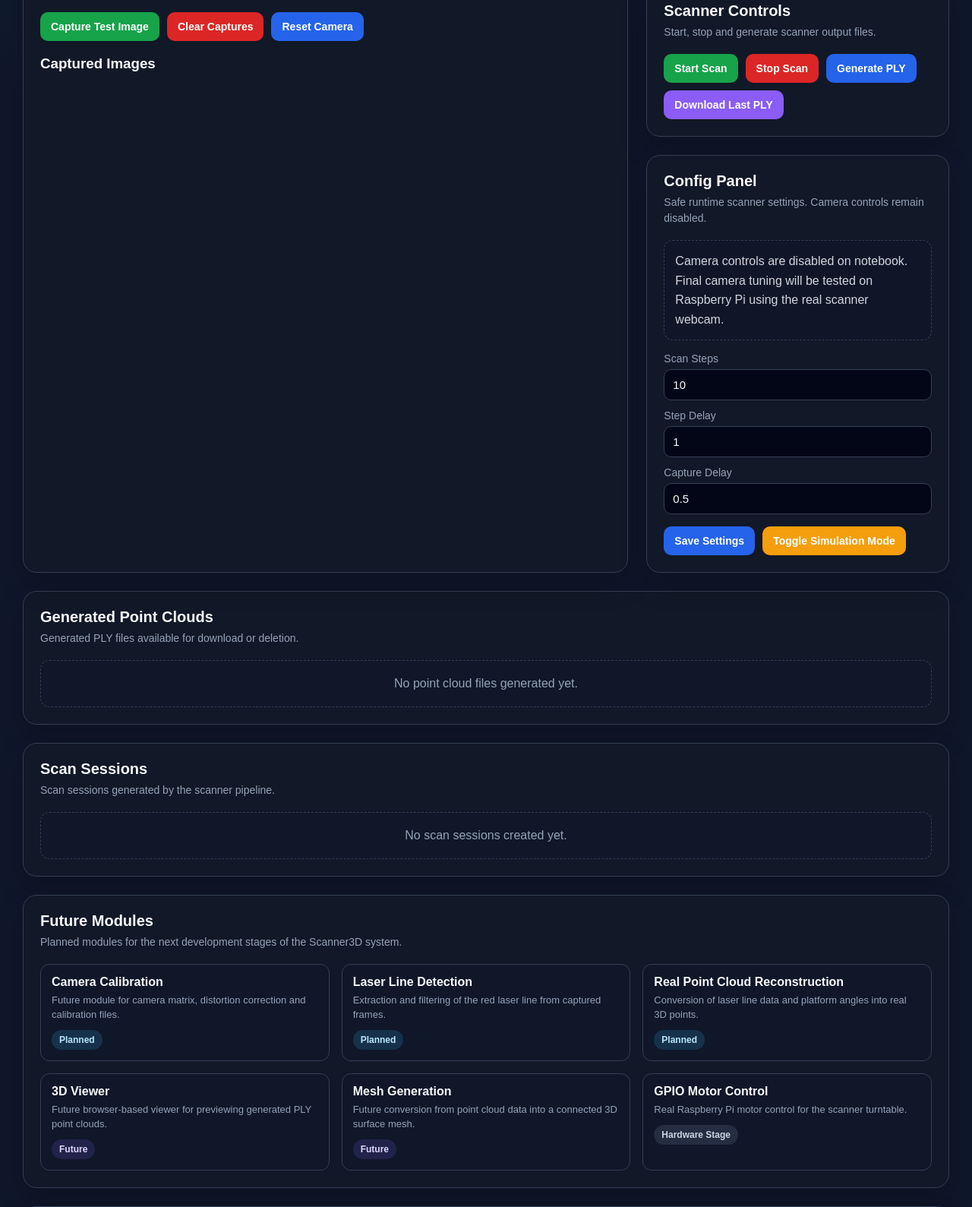
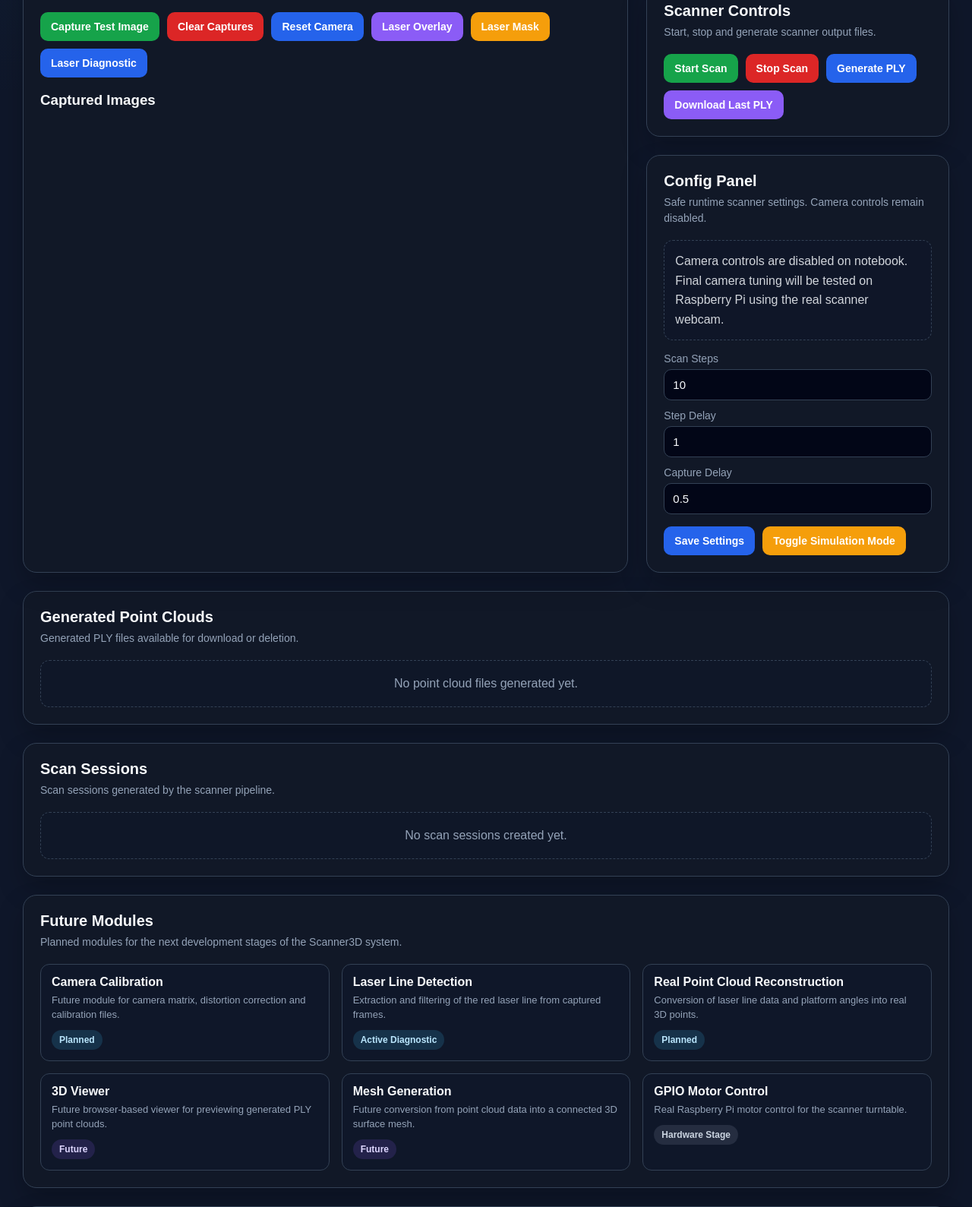
Before and after one commit to AugustoSalvego/scanner3d-raspberrypi, a Flask app: page / in a window 1280 px wide. Shown: the part 786-2375 px from the top of the page at 76% size. Run offline with Flask 3, Linux system fonts and the light colour scheme; data that the repository does not hold is empty; some libraries are stand-ins or nearby versions.

Commit message:
Add laser line diagnostic streams

```diff
--- /dev/null
+++ b/scanner_core/laser_detection.py
@@ -0,0 +1,108 @@
+import cv2
+import numpy as np
+
+
+DEFAULT_HSV_RANGES = (
+    (np.array([0, 60, 60]), np.array([15, 255, 255])),
+    (np.array([165, 60, 60]), np.array([180, 255, 255])),
+)
+
+
+def create_laser_mask(frame):
+    hsv = cv2.cvtColor(frame, cv2.COLOR_BGR2HSV)
+
+    mask = None
+
+    for lower_bound, upper_bound in DEFAULT_HSV_RANGES:
+        current_mask = cv2.inRange(
+            hsv,
+            lower_bound,
+            upper_bound
+        )
+
+        if mask is None:
+            mask = current_mask
+        else:
+            mask = cv2.bitwise_or(mask, current_mask)
+
+    kernel = np.ones((3, 3), np.uint8)
+
+    mask = cv2.morphologyEx(
+        mask,
+        cv2.MORPH_OPEN,
+        kernel
+    )
+
+    mask = cv2.morphologyEx(
+        mask,
+        cv2.MORPH_CLOSE,
+        kernel
+    )
+
+    return mask
+
+
+def create_laser_overlay(frame):
+    mask = create_laser_mask(frame)
+
+    red_layer = np.zeros_like(frame)
+    red_layer[:, :, 2] = mask
+
+    overlay = cv2.addWeighted(
+        frame,
+        0.75,
+        red_layer,
+        0.85,
+        0
+    )
+
+    return overlay
+
+
+def encode_laser_mask(frame):
+    mask = create_laser_mask(frame)
+
+    success, buffer = cv2.imencode(
+        ".jpg",
+        mask
+    )
+
+    if not success:
+        return None
+
+    return buffer.tobytes()
+
+
+def encode_laser_overlay(frame):
+    overlay = create_laser_overlay(frame)
+
+    success, buffer = cv2.imencode(
+        ".jpg",
+        overlay
+    )
+
+    if not success:
+        return None
+
+    return buffer.tobytes()
+
+
+def analyze_laser_frame(frame):
+    mask = create_laser_mask(frame)
+
+    laser_pixels = int(
+        np.count_nonzero(mask)
+    )
+
+    height, width = mask.shape
+    total_pixels = width * height
+
+    return {
+        "width": width,
+        "height": height,
+        "laser_pixels": laser_pixels,
+        "laser_coverage_percent": round(
+            (laser_pixels / float(total_pixels)) * 100,
+            4
+        ),
+    }
--- a/web_interface/app.py
+++ b/web_interface/app.py
@@ -14,6 +14,7 @@ import time
 
 from scanner_core.camera import capture
 from scanner_core.camera import encode_frame
+from scanner_core.camera import get_frame
 from scanner_core.camera import release
 from scanner_core.config import OUTPUT_FOLDER
 from scanner_core.config import POINT_CLOUD_FILE
@@ -35,6 +36,9 @@ from web_interface.api_response import api_error
 from scanner_core.calibration import get_calibration_status
 from scanner_core.calibration import create_default_calibration_files
 from scanner_core.viewer import get_viewer_status
+from scanner_core.laser_detection import analyze_laser_frame
+from scanner_core.laser_detection import encode_laser_mask
+from scanner_core.laser_detection import encode_laser_overlay
 
 app = Flask(__name__)
 
@@ -87,6 +91,82 @@ def get_safe_ply_path(filename):
         return None
 
     return filepath
+
+
+def generate_laser_mask_frames():
+    while True:
+        frame = get_frame()
+
+        if frame is None:
+            time.sleep(0.05)
+            continue
+
+        encoded_frame = encode_laser_mask(frame)
+
+        if encoded_frame is None:
+            time.sleep(0.05)
+            continue
+
+        yield (
+            b"--frame\r\n"
+            b"Content-Type: image/jpeg\r\n\r\n"
+            + encoded_frame
+            + b"\r\n"
+        )
+
+
+def generate_laser_overlay_frames():
+    while True:
+        frame = get_frame()
+
+        if frame is None:
+            time.sleep(0.05)
+            continue
+
+        encoded_frame = encode_laser_overlay(frame)
+
+        if encoded_frame is None:
+            time.sleep(0.05)
+            continue
+
+        yield (
+            b"--frame\r\n"
+            b"Content-Type: image/jpeg\r\n\r\n"
+            + encoded_frame
+            + b"\r\n"
+        )
+
+
+@app.route("/laser-mask-video")
+def laser_mask_video():
+    return Response(
+        generate_laser_mask_frames(),
+        mimetype="multipart/x-mixed-replace; boundary=frame"
+    )
+
+
+@app.route("/laser-overlay-video")
+def laser_overlay_video():
+    return Response(
+        generate_laser_overlay_frames(),
+        mimetype="multipart/x-mixed-replace; boundary=frame"
+    )
+
+
+@app.route("/laser-diagnostic")
+def laser_diagnostic():
+    frame = get_frame()
+
+    if frame is None:
+        return api_error(
+            message="No camera frame available",
+            status_code=500
+        )
+
+    return api_success(
+        message="Laser diagnostic generated",
+        data=analyze_laser_frame(frame)
+    )
 
 
 @app.route("/")
--- a/web_interface/templates/index.html
+++ b/web_interface/templates/index.html
@@ -582,6 +582,18 @@
             </button>
 
             <button onclick="resetCamera()">Reset Camera</button>
+
+            <button class="btn-purple" onclick="window.open('/laser-overlay-video', '_blank')">
+              Laser Overlay
+            </button>
+
+            <button class="btn-warning" onclick="window.open('/laser-mask-video', '_blank')">
+              Laser Mask
+            </button>
+
+            <button onclick="runLaserDiagnostic()">
+              Laser Diagnostic
+            </button>
           </div>
 
           <h3>Captured Images</h3>
@@ -778,7 +790,7 @@
               Extraction and filtering of the red laser line from captured
               frames.
             </div>
-            <span class="module-badge module-planned">Planned</span>
+            <span class="module-badge module-planned">Active Diagnostic</span>
           </div>
 
           <div class="module-card">
@@ -857,6 +869,25 @@
         }
 
         return data;
+      }
+
+
+      async function runLaserDiagnostic() {
+        try {
+          const result = await requestJson("/laser-diagnostic");
+          const data = result.data || {};
+
+          showMessage(
+            "Laser pixels: " +
+              data.laser_pixels +
+              " | Coverage: " +
+              data.laser_coverage_percent +
+              "%",
+            "info",
+          );
+        } catch (error) {
+          showMessage(error.message, "error");
+        }
       }
 
       async function resetCamera() {
```
